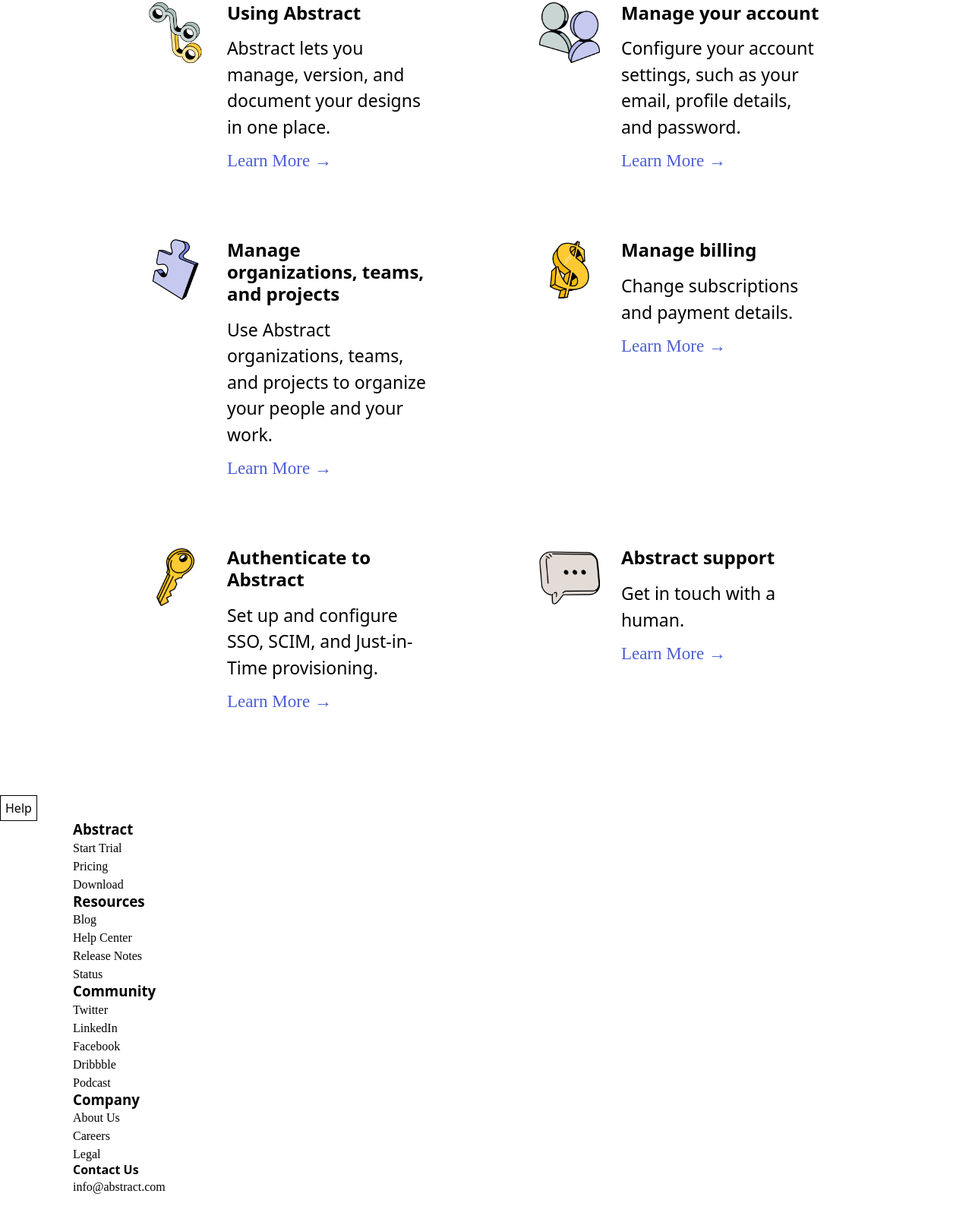
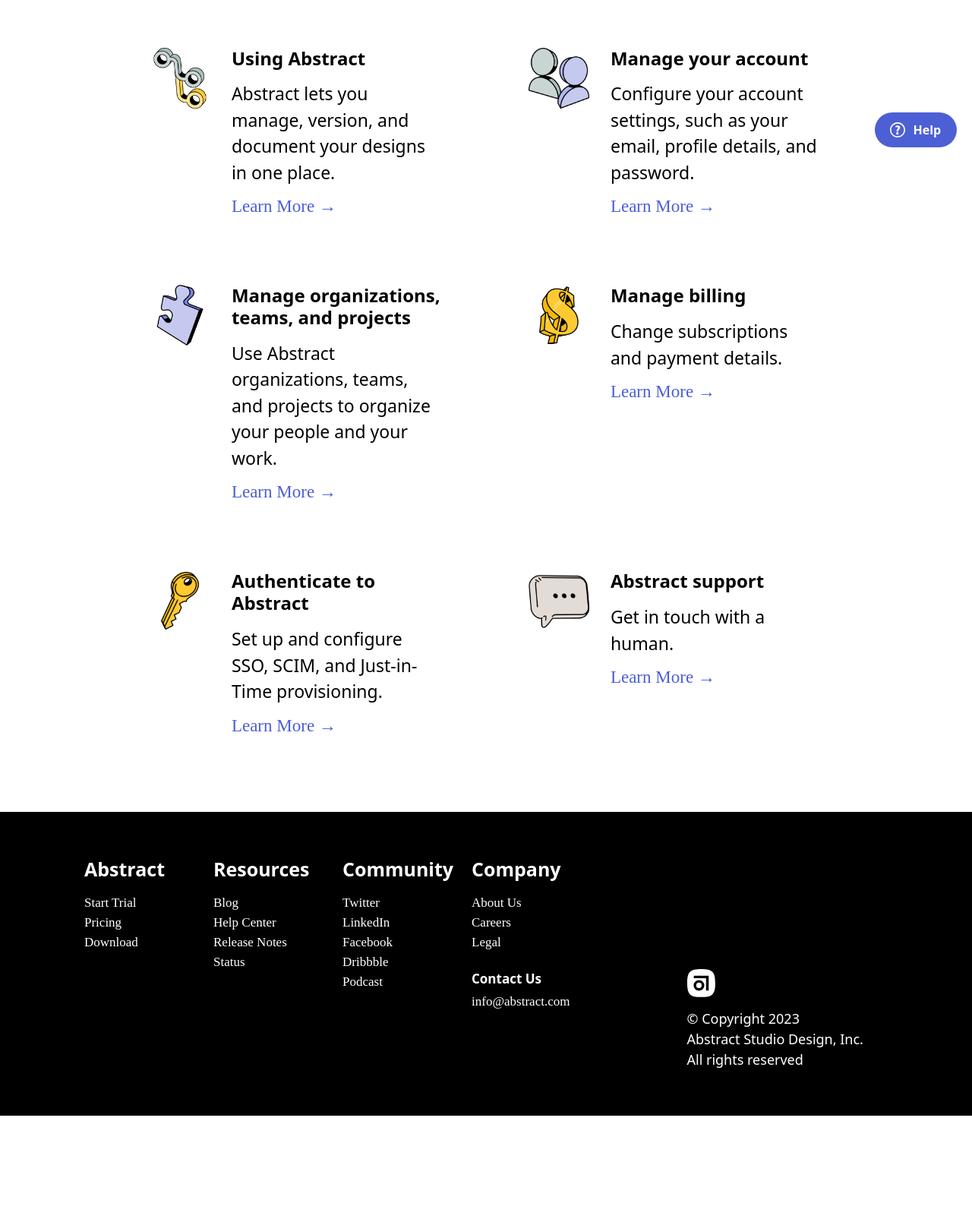
Before and after one commit to selimbiber/Frontend-Practice-Challenges, a website: page Level-1/Abstract/public/index.html in a window 1280 px wide. Shown: the part 591-2200 px from the top of the page at 76% size. After the commit the page ends 2060 px from the top, so only its background shows below. Drawn offline with Linux system fonts and the light colour scheme.

Commit message:
Complete footer section

```diff
--- a/Level-1/Abstract/public/index.html
+++ b/Level-1/Abstract/public/index.html
@@ -277,7 +277,22 @@
 					</li>
 				</ul>
 			</section>
-			<button type="button" class="help-btn btn">Help</button>
+			<button type="button" class="help-btn btn">
+				<svg
+					class="help-btn__question-mark"
+					fill="currentColor"
+					version="1.1"
+					viewBox="0 0 29.536 29.536"
+					xml:space="preserve"
+					xmlns="http://www.w3.org/2000/svg">
+					<path
+						d="m14.768 0c-8.157 0-14.768 6.609-14.768 14.768 0 8.155 6.611 14.767 14.768 14.767s14.768-6.612 14.768-14.767c-1e-3 -8.159-6.612-14.768-14.768-14.768zm0 27.126c-6.828 0-12.361-5.532-12.361-12.359 0-6.828 5.533-12.362 12.361-12.362 6.826 0 12.359 5.535 12.359 12.362s-5.533 12.359-12.359 12.359z" />
+					<path
+						d="m14.385 19.337c-1.338 0-2.289 0.951-2.289 2.34 0 1.336 0.926 2.339 2.289 2.339 1.414 0 2.314-1.003 2.314-2.339-0.027-1.389-0.928-2.34-2.314-2.34z" />
+					<path
+						d="m14.742 6.092c-1.824 0-3.34 0.513-4.293 1.053l0.875 2.804c0.668-0.462 1.697-0.772 2.545-0.772 1.285 0.027 1.879 0.644 1.879 1.543 0 0.85-0.67 1.697-1.494 2.701-1.156 1.364-1.594 2.701-1.516 4.012l0.025 0.669h3.42v-0.463c-0.025-1.158 0.387-2.162 1.311-3.215 0.979-1.08 2.211-2.366 2.211-4.321 0-2.135-1.566-4.011-4.963-4.011z" /></svg
+				>Help
+			</button>
 			<section
 				aria-label="helper chat bot"
 				class="chatbot-subsection col is-hidden">
@@ -333,7 +348,8 @@
 		<footer class="footer-section">
 			<div class="footer-section__container container">
 				<div class="lists-part">
-					<ul class="lists-part__info-list col">
+					<div class="lists-part__wrapper">
+						<ul class="lists-part__list col">
 							<li><h3 class="lists-part__title">Abstract</h3></li>
 							<li>
 								<a
@@ -357,7 +373,7 @@
 								>
 							</li>
 						</ul>
-					<ul class="lists-part__info-list col">
+						<ul class="lists-part__list col">
 							<li><h3 class="lists-part__title">Resources</h3></li>
 							<li>
 								<a href="https://www.abstract.com/blog" class="lists-part__link"
@@ -382,10 +398,14 @@
 								>
 							</li>
 						</ul>
-					<ul class="lists-part__info-list col">
+					</div>
+					<div class="lists-part__wrapper">
+						<ul class="lists-part__list col">
 							<li><h3 class="lists-part__title">Community</h3></li>
 							<li>
-							<a href="https://twitter.com/goabstract" class="lists-part__link"
+								<a
+									href="https://twitter.com/goabstract"
+									class="lists-part__link"
 									>Twitter</a
 								>
 							</li>
@@ -397,7 +417,9 @@
 								>
 							</li>
 							<li>
-							<a href="https://facebook.com/Abstract/" class="lists-part__link"
+								<a
+									href="https://facebook.com/Abstract/"
+									class="lists-part__link"
 									>Facebook</a
 								>
 							</li>
@@ -414,10 +436,12 @@
 								>
 							</li>
 						</ul>
-					<ul class="lists-part__info-list col">
+						<ul class="lists-part__list col">
 							<li><h3 class="lists-part__title">Company</h3></li>
 							<li>
-							<a href="https://www.abstract.com/about" class="lists-part__link"
+								<a
+									href="https://www.abstract.com/about"
+									class="lists-part__link"
 									>About Us</a
 								>
 							</li>
@@ -427,17 +451,24 @@
 								>
 							</li>
 							<li>
-							<a href="https://www.abstract.com/legal" class="lists-part__link"
+								<a
+									href="https://www.abstract.com/legal"
+									class="lists-part__link"
 									>Legal</a
 								>
 							</li>
+							<li>
+								<h4 class="lists-part__title lists-part__title--sub">
+									Contact Us
+								</h4>
+							</li>
+							<li>
+								<a href="mailto:info@abstract.com" class="lists-part__link"
+									>info@abstract.com</a
+								>
+							</li>
 						</ul>
-					<ul class="lists-part__info-list col">
-						<li>
-							<h4 class="lists-part__title--sub">Contact Us</h4>
-						</li>
-						<li><a href="mailto:info@abstract.com">info@abstract.com</a></li>
-					</ul>
+					</div>
 				</div>
 				<article class="copyright-part col">
 					<svg
--- a/Level-1/Abstract/src/styles/input.css
+++ b/Level-1/Abstract/src/styles/input.css
@@ -274,6 +274,7 @@
 			width: 100%;
 			border-radius: 0.4rem;
 			padding-left: 1.5rem;
+			font-weight: 500;
 			transition: border-color 0.2s;
 
 			&:focus {
@@ -301,15 +302,14 @@
 	.features-subsection {
 		&__container {
 			display: flex;
-			justify-content: space-between;
 			flex-wrap: wrap;
-			gap: 9rem;
-			padding: 11rem 7rem;
+			gap: 9rem 3rem;
+			padding: 11rem 6rem 10rem;
 		}
 
 		.features-list-item {
 			column-gap: 2.8rem;
-			min-width: 35rem;
+			min-width: 37rem;
 			max-width: 80%;
 
 			&__icon {
@@ -328,6 +328,97 @@
 				color: var(--purple-color);
 				font-size: 2.3rem;
 			}
+		}
+	}
+
+	.help-btn {
+		display: flex;
+		align-items: center;
+		column-gap: 1rem;
+		position: fixed;
+		right: 2rem;
+		bottom: 1.5rem;
+		padding: 0.7em 1.3em;
+		border-radius: 2.5rem;
+		border: 0;
+		background-color: var(--purple-color);
+		color: white;
+		font-weight: bolder;
+		transition: background-color 0.2s, color 0.2s;
+
+		&:hover {
+			outline: thin solid;
+			background-color: white;
+			color: var(--purple-color);
+		}
+
+		&__question-mark {
+			height: 2rem;
+			width: 2rem;
+		}
+	}
+}
+
+.footer-section {
+	background-color: black;
+	&__container {
+		height: 100%;
+		padding: 6rem 1.5rem;
+		display: flex;
+		flex-direction: column;
+		justify-content: space-between;
+		gap: 4rem;
+	}
+
+	.lists-part {
+		display: flex;
+		flex-wrap: wrap;
+		max-width: 75%;
+		gap: 3rem;
+
+		&__wrapper {
+			width: 100%;
+			display: flex;
+			justify-content: space-between;
+			gap: 7rem;
+		}
+
+		&__list {
+			width: 15rem;
+			row-gap: 0.2rem;
+		}
+
+		&__title {
+			color: white;
+			margin-bottom: 1.5rem;
+			font-size: 2.5rem;
+
+			&--sub {
+				margin-top: 2.5rem;
+				margin-bottom: 0.5rem;
+				font-size: 1.7rem;
+			}
+		}
+
+		&__link {
+			color: white;
+			font-size: 1.7rem;
+		}
+	}
+
+	.copyright-part {
+		min-width: 25%;
+		align-self: flex-start;
+		&__icon {
+			height: 3.7rem;
+			width: 3.7rem;
+			margin-bottom: 1.5rem;
+		}
+
+		&__info {
+			color: white;
+			font-size: 1.8rem;
+			font-weight: 500;
 		}
 	}
 }
@@ -354,10 +445,49 @@
 		}
 
 		.features-subsection {
+			&__container {
+				padding: 17rem 6rem 10rem;
+			}
 			.features-list-item {
 				margin: 0 auto;
 				max-width: 40%;
 			}
 		}
 	}
+
+	.footer-section {
+		.lists-part {
+			margin: 0 auto;
+			&__wrapper {
+				justify-content: space-between;
+			}
+		}
+
+		.copyright-part {
+			align-self: flex-end;
+		}
+	}
 }
+
+@media (min-width: 992px) {
+	.footer-section {
+		height: 40rem;
+
+		&__container {
+			flex-direction: row;
+			column-gap: 6rem;
+		}
+
+		.lists-part {
+			margin: unset;
+			gap: 2rem;
+			flex-wrap: nowrap;
+
+			&__wrapper {
+				width: unset;
+				justify-content: space-between;
+				gap: 2rem;
+			}
+		}
+	}
+}
```
Also changed, not shown: Level-1/Abstract/public/output.css. Lines whose indentation alone changed are shown as unchanged.
